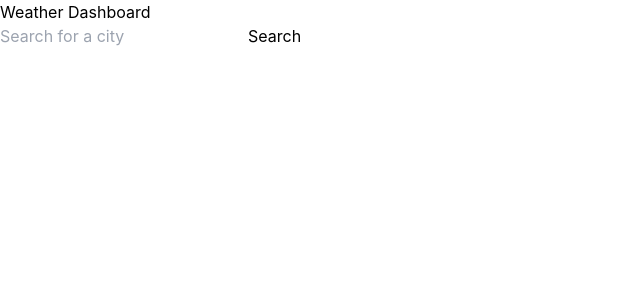
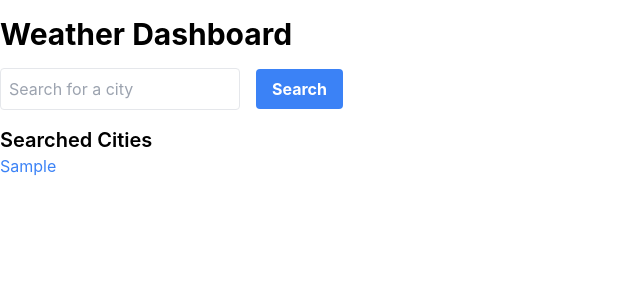
Before and after one commit to TheWiseSailor/ReactWeather, a React (Create React App) app: page / in a window 1280 px wide. Both pictures are taken after typing "Sample" into the empty fields and a click on the button "Search". Shown: the top 300 px of the page, without its empty margins (0-640 px from the left). Built offline with nearby package versions, Linux system fonts and the light colour scheme; no server answers.

Commit message:
forgot to import the app.css, silly me, also did more styling, now im going to attempt to make it conditionally render on separate pages

```diff
--- a/src/components/CurrentWeather.js
+++ b/src/components/CurrentWeather.js
@@ -1,9 +1,14 @@
 import React from "react";
+import "../components/styles/App.css";
 
 const CurrentWeather = ({ weather }) => {
   return (
-    <div className="bg-blue-100 p-4 rounded shadow-md">
-      <h2 className="text-2xl font-semibold">
+
+    <div className="flex justify-center items-center ">
+
+      <div className="bg-blue-100 p-4 rounded-xl shadow-md text-center">
+      <div className="  text-center text-2xl font-semibold ">Todays Weather
+        <h2 className="text-2xl font-semibold mt-8">
           {weather.city} (<span className="text-gray-600">{weather.date}</span>)
         </h2>
         <p className="text-lg">Temperature: {weather.temperature}°F</p>
@@ -24,6 +29,8 @@ const CurrentWeather = ({ weather }) => {
           </span>
         </p>
         </div>
+      </div>
+    </div>
   );
 };
 
--- a/src/components/SearchedCities.js
+++ b/src/components/SearchedCities.js
@@ -1,7 +1,27 @@
+// src\components\SearchedCities.js
 import React from "react";
 import WeatherSearch from "./WeatherSearch";
+
 const SearchedCities = ({ cities, onCityClick }) => {
-  return <aside className="bg-gray-200 p-4 rounded shadow-md"></aside>;
+  return (
+    <aside>
+      <div>
+        <h2 className="text-xl font-semibold">Searched Cities</h2>
+        <ul>
+          {cities.map((city, index) => (
+            <li key={index}>
+              <button
+                onClick={() => onCityClick(city)}
+                className="text-blue-500 hover:underline cursor-pointer"
+              >
+                {city}
+              </button>
+            </li>
+          ))}
+        </ul>
+      </div>
+    </aside>
+  );
 };
 
 export default SearchedCities;
--- a/src/components/WeatherDashboard.js
+++ b/src/components/WeatherDashboard.js
@@ -4,7 +4,7 @@ import WeatherSearch from "./WeatherSearch";
 import SearchedCities from "./SearchedCities";
 import CurrentWeather from "./CurrentWeather";
 import WeatherForecast from "./WeatherForecast";
-
+import "../components/styles/App.css";
 const WeatherDashboard = () => {
   const [searchedCities, setSearchedCities] = useState([]);
   const [currentWeather, setCurrentWeather] = useState(null);
--- a/src/components/WeatherForecast.js
+++ b/src/components/WeatherForecast.js
@@ -1,11 +1,15 @@
 import React from "react";
+import "../components/styles/App.css";
 
 const WeatherForecast = ({ forecastData }) => {
   return (
-    <div className="bg-blue-100 p-4 rounded shadow-md">
-      <h4 className="text-xl font-semibold">5-Day Forecast</h4>
+    <div className=" p-4 rounded  text-center m-2">
+    <h4 className="text-xl font-semibold ">5-Day Forecast</h4>
+
+    <div className="flex flex-wrap justify-center items-center p-4">
+
       {forecastData.map((forecast, index) => (
-        <div key={index} className="mt-4">
+        <div key={index} className="bg-blue-100 p-4 rounded-xl  text-center m-2">
           <p className="text-lg">Date: {forecast.date}</p>
           <img src={forecast.icon} alt="Weather Icon" className="w-10" />
           <p className="text-lg">Temperature: {forecast.temperature}°F</p>
@@ -13,6 +17,7 @@ const WeatherForecast = ({ forecastData }) => {
         </div>
       ))}
     </div>
+    </div>
   );
 };
 
--- a/src/components/WeatherSearch.js
+++ b/src/components/WeatherSearch.js
@@ -1,5 +1,5 @@
 import React, { useState } from "react";
-
+import "../components/styles/App.css";
 const WeatherSearch = ({ onSearch }) => {
   const [city, setCity] = useState("");
 
--- a/tailwind.config.js
+++ b/tailwind.config.js
@@ -1,8 +1,10 @@
 /** @type {import('tailwindcss').Config} */
 module.exports = {
-  content: [],
+  purge: {
+    content: ["./public/index.html", "./src/**/*.{js,ts,jsx,tsx}"],
+  },
   theme: {
     extend: {},
   },
   plugins: [],
-}
+};
```
Also changed, not shown: src/components/styles/App.css (renamed from src/App.css), 1 other file (tests, documents, lock files or other folders). Lines whose indentation alone changed are shown as unchanged.
